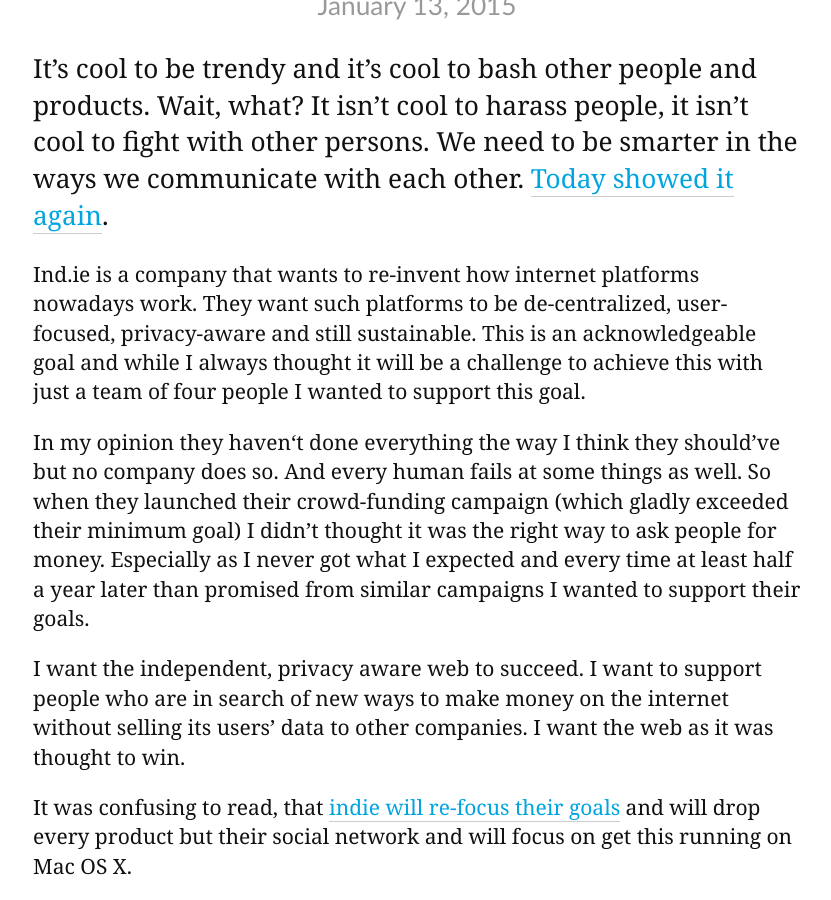
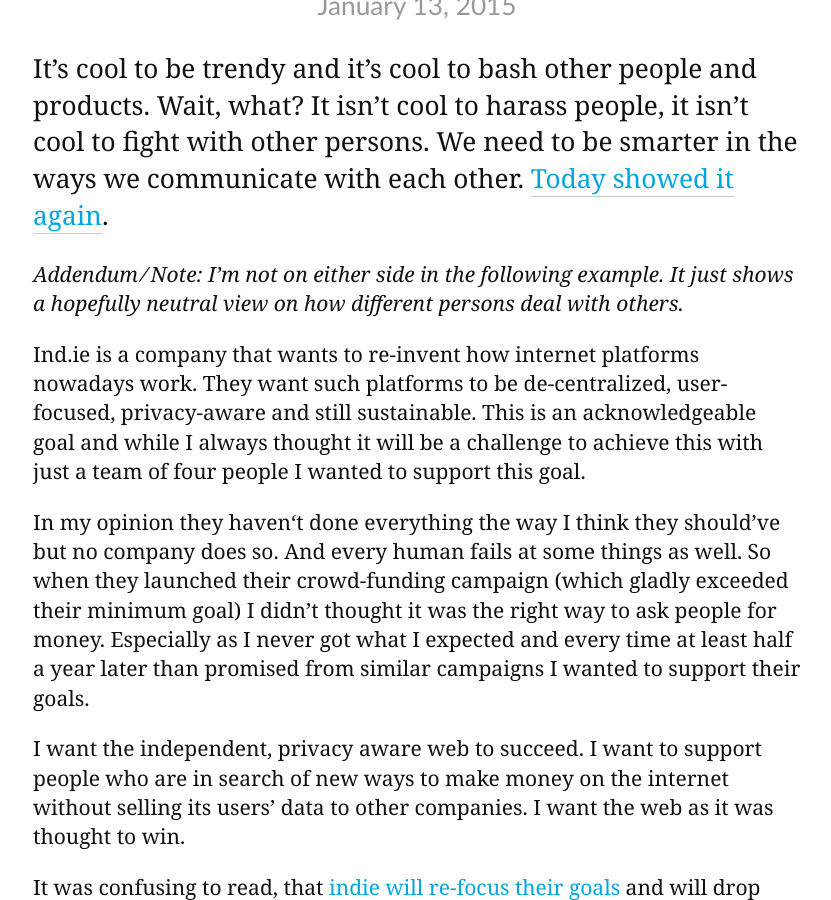
Before and after one commit to dayer4b/anselmh.github.com, a Jekyll site: the page built from _posts/2015-01-13-dont-fight-but-support-each-other.md, in a window 1280 px wide and 900 px high, scrolled down 382 px. Shown: the whole window, without its empty margins (223-1054 px from the left). Built offline with Jekyll 4.4.1, drawn with Linux system fonts in a browser that asks for light colours; Markdown is read by kramdown in place of the engine named in the settings; comment, search, counter and statistics services are not loaded.

Commit message:
Added note to last article

```diff
--- a/_posts/2015-01-13-dont-fight-but-support-each-other.md
+++ b/_posts/2015-01-13-dont-fight-but-support-each-other.md
@@ -5,6 +5,8 @@
 ---
 
 It’s cool to be trendy and it’s cool to bash other people and products. Wait, what? It isn’t cool to harass people, it isn’t cool to fight with other persons. We need to be smarter in the ways we communicate with each other. [Today showed it again](https://storify.com/helloanselm/don-t-fight-but-start-supporting-each-other).
+
+*Addendum / Note: I’m not on either side in the following example. It just shows a hopefully neutral view on how different persons deal with others.*
 
 Ind.ie is a company that wants to re-invent how internet platforms nowadays work. They want such platforms to be de-centralized, user-focused, privacy-aware and still sustainable. This is an acknowledgeable goal and while I always thought it will be a challenge to achieve this with just a team of four people I wanted to support this goal.
 
```
